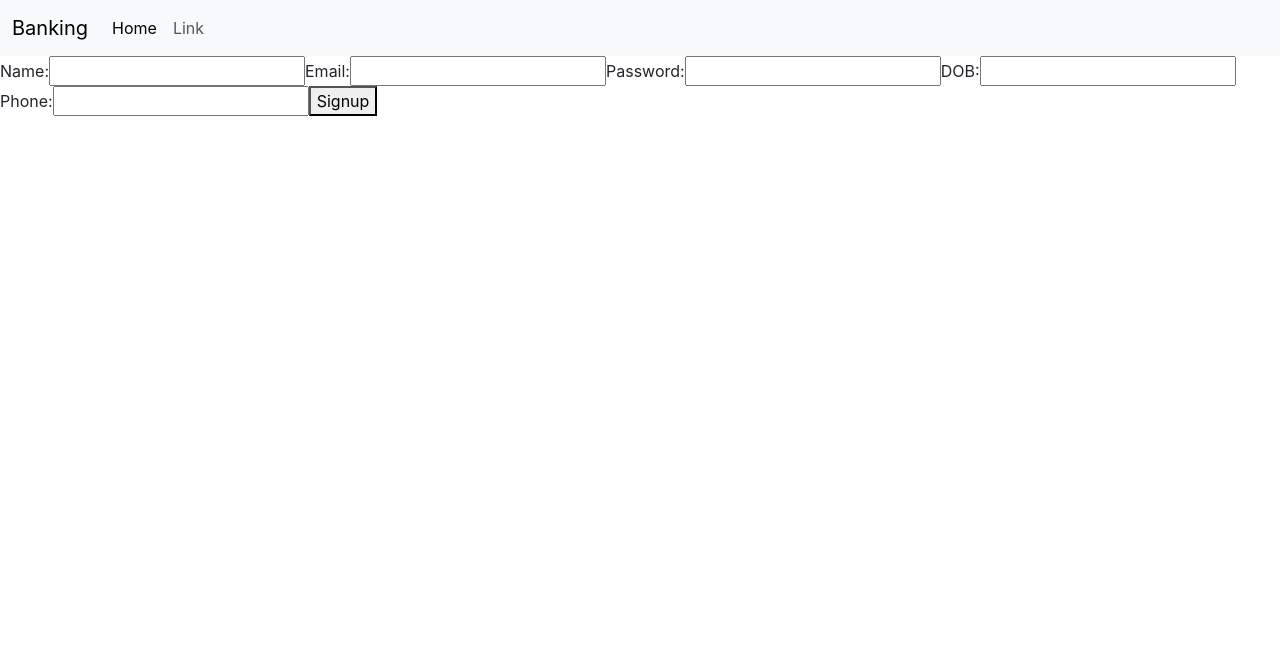
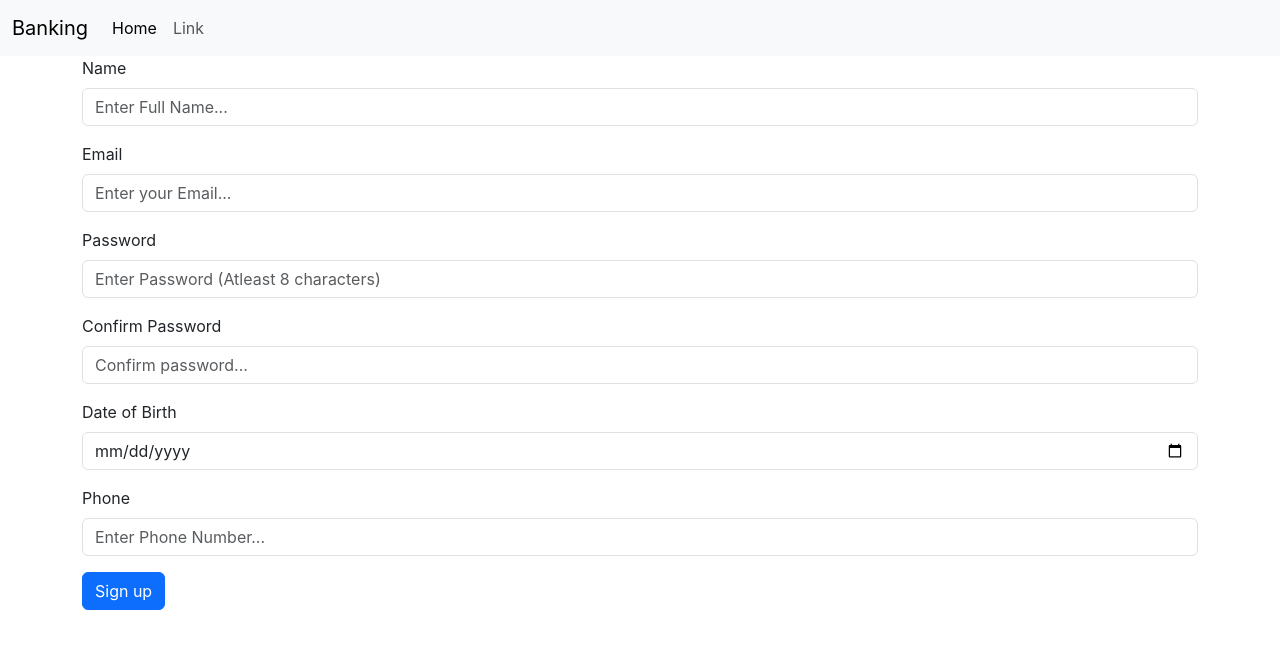
Before and after one commit to tusharx0809/react-apps, a React (Create React App) app in the folder banking_website/: page /signup in a window 1280 px wide. Shown: the top 648 px of the page. Built offline with nearby package versions, Linux system fonts and the light colour scheme.

Commit message:
added: added signup component

```diff
--- a/banking_website/public/index.html
+++ b/banking_website/public/index.html
@@ -18,6 +18,6 @@
   <body>
     <noscript>You need to enable JavaScript to run this app.</noscript>
     <div id="root"></div>
-
+    <script src="https://cdn.jsdelivr.net/npm/bootstrap@5.3.3/dist/js/bootstrap.bundle.min.js" integrity="sha384-YvpcrYf0tY3lHB60NNkmXc5s9fDVZLESaAA55NDzOxhy9GkcIdslK1eN7N6jIeHz" crossorigin="anonymous"></script>
   </body>
 </html>
--- a/banking_website/src/components/Signup.js
+++ b/banking_website/src/components/Signup.js
@@ -1,13 +1,16 @@
 import React, { useState } from "react";
+import { Link } from "react-router-dom";
 
 const Signup = () => {
   const [formData, setFormData] = useState({
     name: "",
     email: "",
     password: "",
+    cpassword:"",
     dob: "",
     phone: "",
   });
+
 
   const handleChange = (e) => {
     const { name, value } = e.target;
@@ -16,6 +19,10 @@ const Signup = () => {
 
   const signUp = async (e) => {
     e.preventDefault();
+    if(formData.password !== formData.cpassword){
+      alert("Please enter same passwords!");
+      return;
+    }
     const response = await fetch("http://localhost:5050/api/auth/signup/",{
         method: "POST",
         headers:{
@@ -38,50 +45,100 @@ const Signup = () => {
     }
   };
   return (
-    <div>
+    <div className="container">
       <form onSubmit={signUp}>
-        <label htmlFor="name">Name:</label>
+        <div className="mb-3">
+          <label htmlFor="name" className="form-label">
+            Name
+          </label>
           <input
             type="text"
+            className="form-control"
             id="name"
             name="name"
+            onChange={handleChange}
             value={formData.name}
-          onChange={handleChange}
+            placeholder="Enter Full Name..."
           />
-        <label htmlFor="email">Email:</label>
+
+        </div>
+        <div className="mb-3">
+          <label htmlFor="email" className="form-label">
+            Email
+          </label>
           <input
             type="email"
+            className="form-control"
             id="email"
             name="email"
+            onChange={handleChange}
             value={formData.email}
-          onChange={handleChange}
+            placeholder="Enter your Email..."
           />
-        <label htmlFor="password">Password:</label>
+
+        </div>
+        <div className="mb-3">
+          <label htmlFor="name" className="form-label">
+            Password
+          </label>
           <input
             type="password"
+            className="form-control"
             id="password"
             name="password"
+            onChange={handleChange}
             value={formData.password}
+            placeholder="Enter Password (Atleast 8 characters)"
+          />
+        </div>
+        <div className="mb-3">
+          <label htmlFor="name" className="form-label">
+            Confirm Password
+          </label>
+          <input
+            type="password"
+            className="form-control"
+            id="cpassword"
+            name="cpassword"
             onChange={handleChange}
+            value={formData.cpassword}
+            placeholder="Confirm password..."
           />
-        <label htmlFor="dob">DOB:</label>
+        </div>
+        <div className="mb-3">
+          <label htmlFor="name" className="form-label">
+            Date of Birth
+          </label>
+          <input
+            type="date"
+            className="form-control"
+            id="dob"
+            name="dob"
+            onChange={handleChange}
+            value={formData.dob}
+            placeholder="Enter date of birth..."
+          />
+        </div>
+        <div className="mb-3">
+          <label htmlFor="name" className="form-label">
+            Phone
+          </label>
           <input
             type="text"
-          id="dob"
-          name="dob"
-          value={formData.dob}
-          onChange={handleChange}
-        />
-        <label htmlFor="phone">Phone:</label>
-        <input
-          type="text"
+            className="form-control"
             id="phone"
             name="phone"
+            onChange={handleChange}
             value={formData.phone}
-          onChange={handleChange}
+            placeholder="Enter Phone Number..."
           />
-        <button type="submit">Signup</button>
+        </div>
+        <button type="submit" className="btn btn-primary">
+          Sign up
+        </button>
+
       </form>
+
     </div>
   );
 };
```
Lines whose indentation alone changed are shown as unchanged.
